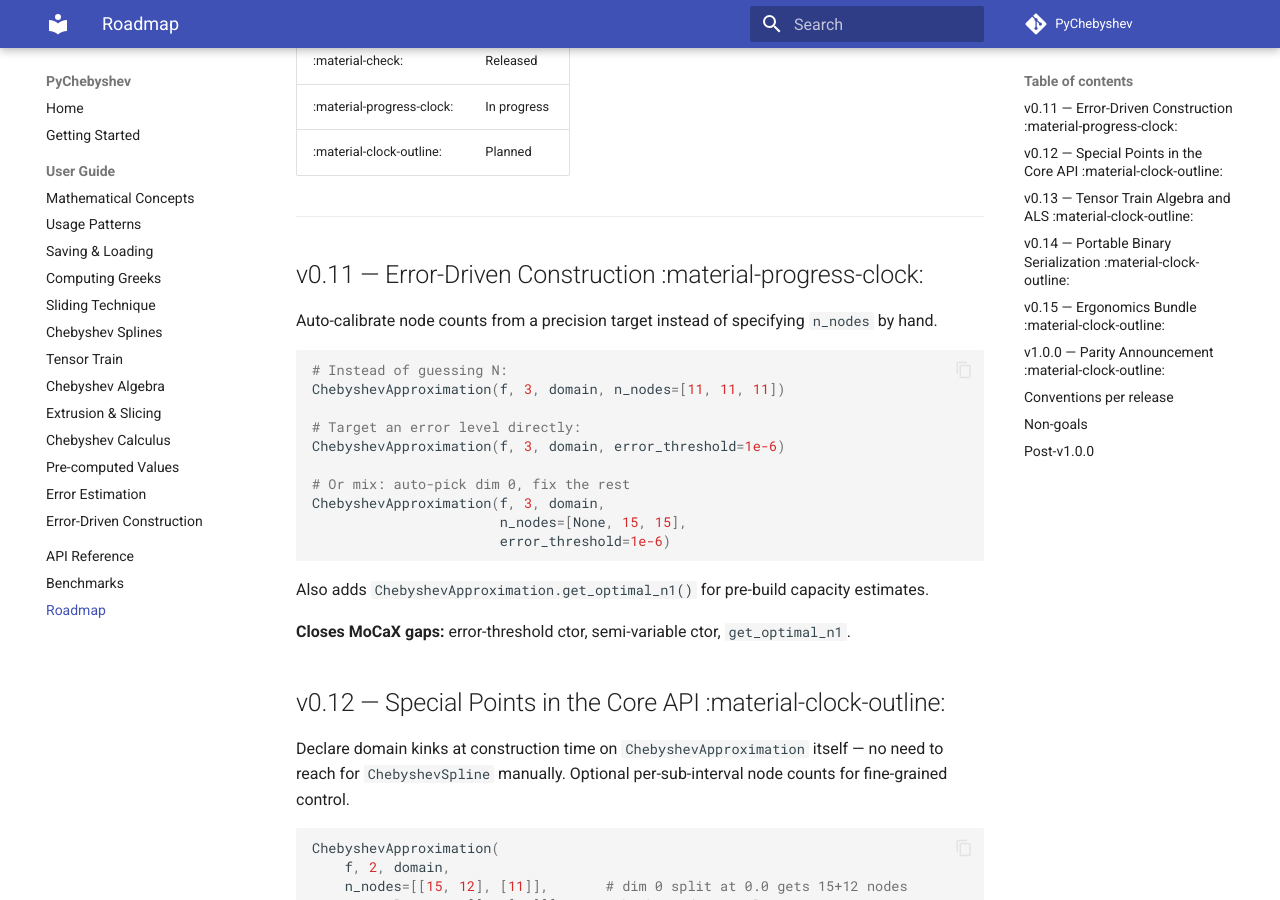
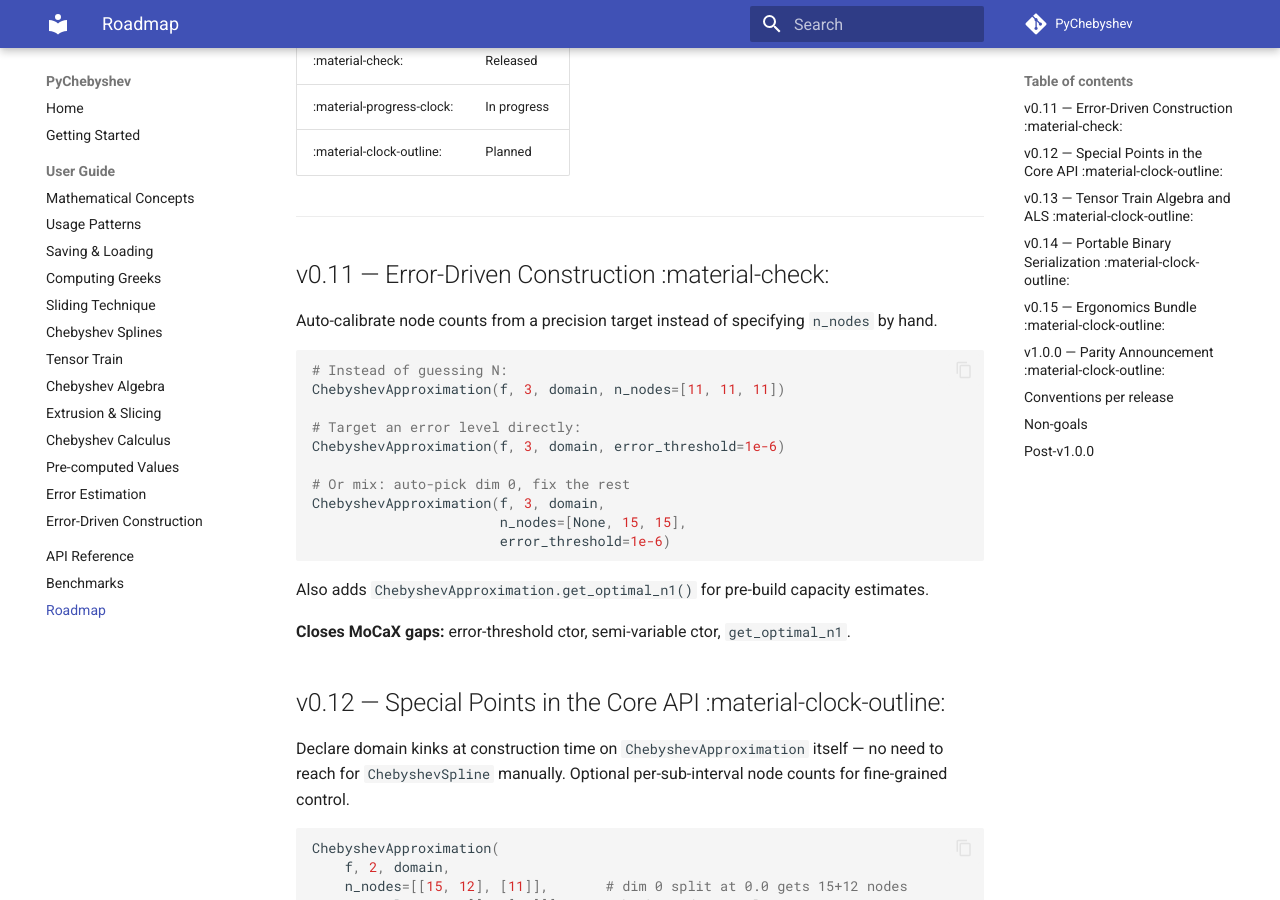
Before and after one commit to 0xC000005/PyChebyshev, an MkDocs documentation site: the page built from docs/roadmap.md, in a window 1280 px wide and 900 px high, scrolled down 321 px. Built offline with MkDocs 1.6.1 and Material for MkDocs 9.7.7, drawn with Linux system fonts in a browser that asks for light colours; comment, search, counter and statistics services are not loaded.

Commit message:
Mark v0.11 as released on the roadmap
Co-Authored-By: Claude Opus 4.7 (1M context) <noreply@anthropic.com>

```diff
--- a/docs/roadmap.md
+++ b/docs/roadmap.md
@@ -14,7 +14,7 @@ documentation. Target: production-stable v1.0.0.
 
 ---
 
-## v0.11 — Error-Driven Construction :material-progress-clock:
+## v0.11 — Error-Driven Construction :material-check:
 
 Auto-calibrate node counts from a precision target instead of specifying
 `n_nodes` by hand.
```
